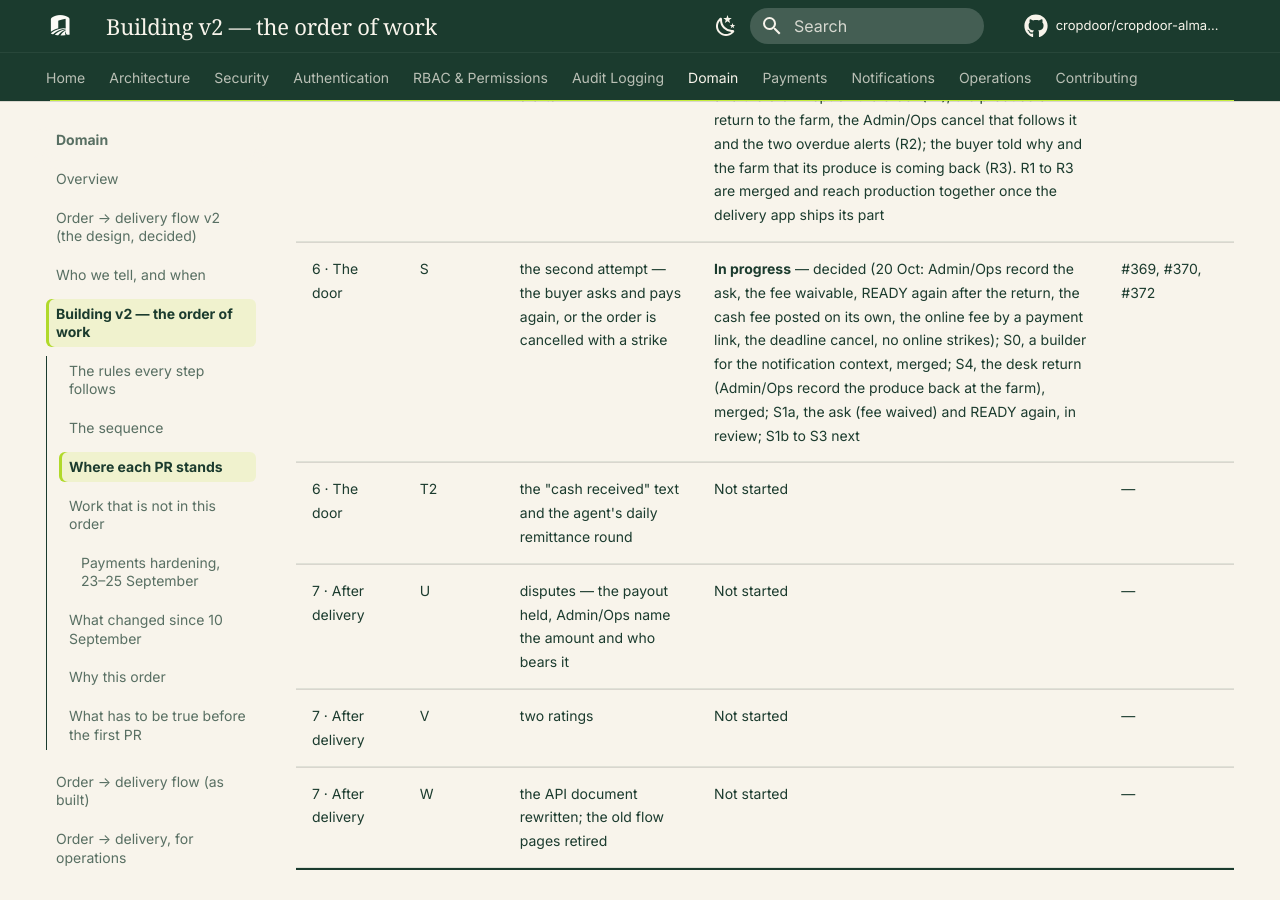
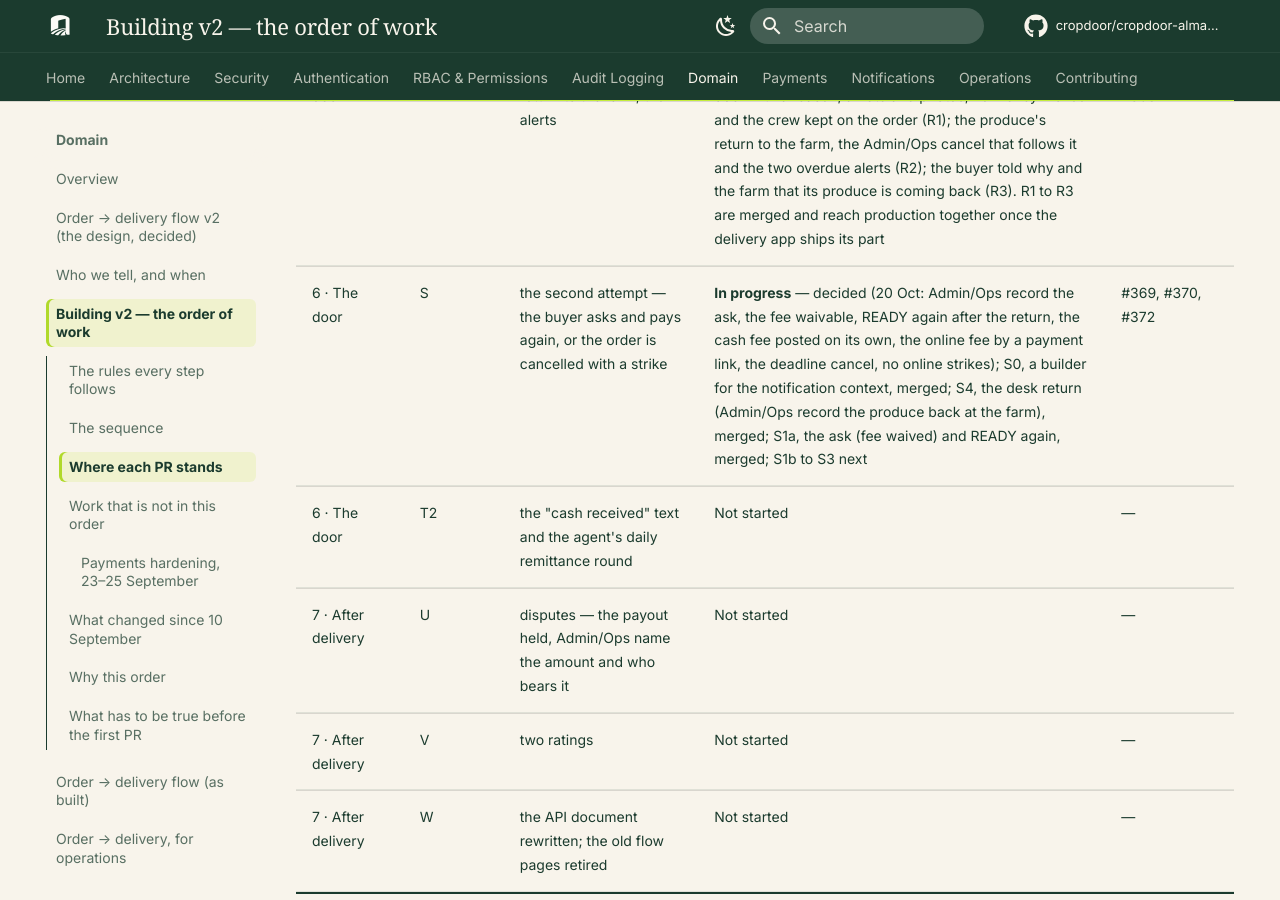
Before and after one commit to cropdoor/cropdoor-almanac, an MkDocs documentation site: the page built from docs/domain/order-delivery-flow-v2-build-order.md, in a window 1280 px wide and 900 px high, scrolled down 8695 px. Built offline with MkDocs 1.6.1 and Material for MkDocs 9.7.7, drawn with Linux system fonts in a browser that asks for light colours; some web fonts are replaced; comment, search, counter and statistics services are not loaded.

Commit message:
build order: S1a, the ask and READY again, merged (#372)

```diff
--- a/docs/domain/order-delivery-flow-v2-build-order.md
+++ b/docs/domain/order-delivery-flow-v2-build-order.md
@@ -79,7 +79,7 @@ The one place that says what is finished. A PR is **Done** only once it is merge
 | 6 · The door | P | the handoff code — sent at placement, verified at the door with no signal | **Done** — the code sent at placement and checked online at the door on every order, with try limits, resend, "buyer has no code" and the Admin/Ops list; the no-signal door waits for the mobile apps (CTO, 17 Oct) | #364 |
 | 6 · The door | Q | the delivery photo, required | **Done** — 1–3 photos of the produce required at the door, stored in the private evidence bucket, shown to Admin/Ops and to the Buyer once delivered | #365 |
 | 6 · The door | R | DELIVERY FAILED, the return to the farm, the alerts | **Done** — the delivery agent's DELIVERY FAILED at the door with a reason, a note and photos, no money moved and the crew kept on the order (R1); the produce's return to the farm, the Admin/Ops cancel that follows it and the two overdue alerts (R2); the buyer told why and the farm that its produce is coming back (R3). R1 to R3 are merged and reach production together once the delivery app ships its part | #366, #367, #368 |
-| 6 · The door | S | the second attempt — the buyer asks and pays again, or the order is cancelled with a strike | **In progress** — decided (20 Oct: Admin/Ops record the ask, the fee waivable, READY again after the return, the cash fee posted on its own, the online fee by a payment link, the deadline cancel, no online strikes); S0, a builder for the notification context, merged; S4, the desk return (Admin/Ops record the produce back at the farm), merged; S1a, the ask (fee waived) and READY again, in review; S1b to S3 next | #369, #370, #372 |
+| 6 · The door | S | the second attempt — the buyer asks and pays again, or the order is cancelled with a strike | **In progress** — decided (20 Oct: Admin/Ops record the ask, the fee waivable, READY again after the return, the cash fee posted on its own, the online fee by a payment link, the deadline cancel, no online strikes); S0, a builder for the notification context, merged; S4, the desk return (Admin/Ops record the produce back at the farm), merged; S1a, the ask (fee waived) and READY again, merged; S1b to S3 next | #369, #370, #372 |
 | 6 · The door | T2 | the "cash received" text and the agent's daily remittance round | Not started | — |
 | 7 · After delivery | U | disputes — the payout held, Admin/Ops name the amount and who bears it | Not started | — |
 | 7 · After delivery | V | two ratings | Not started | — |
```
